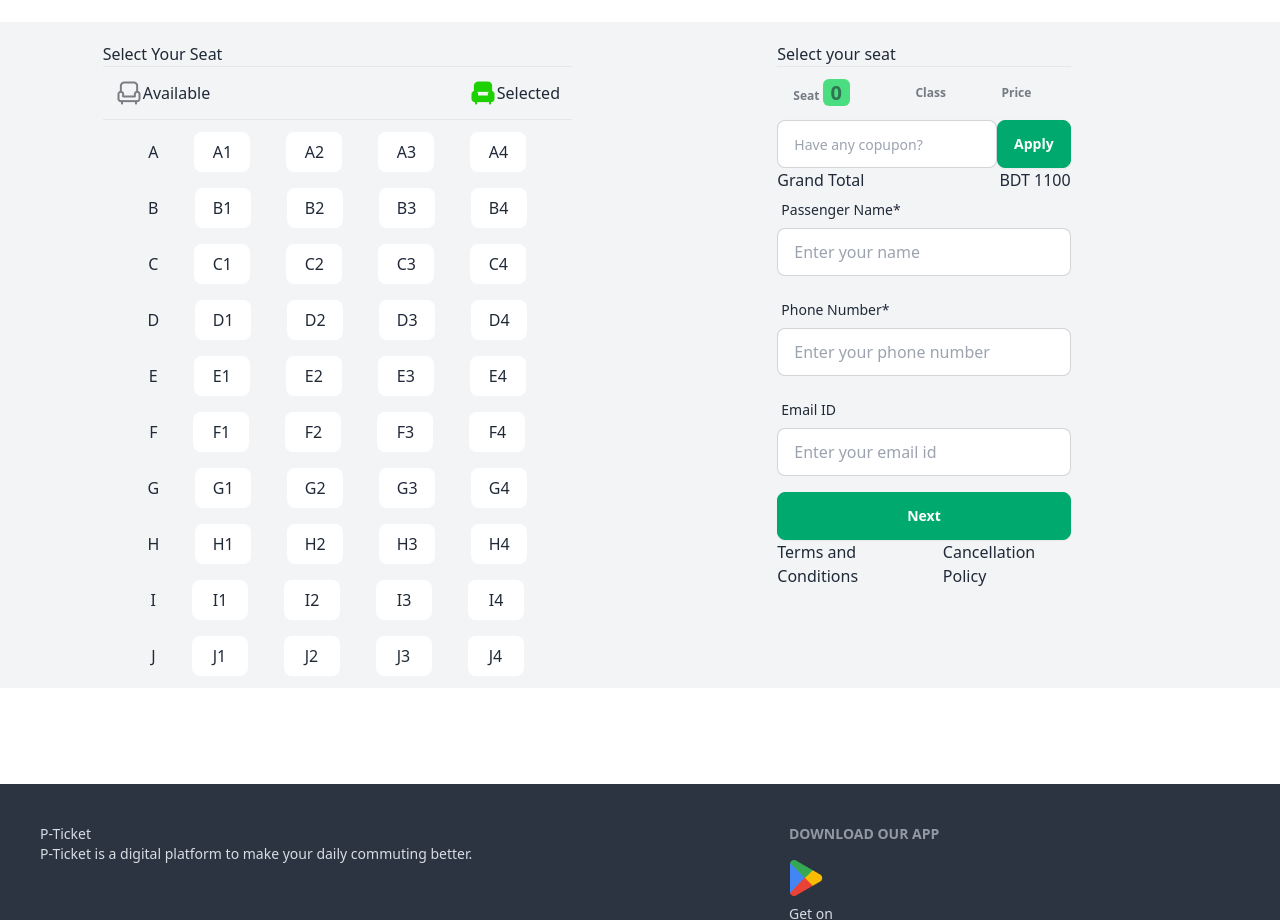
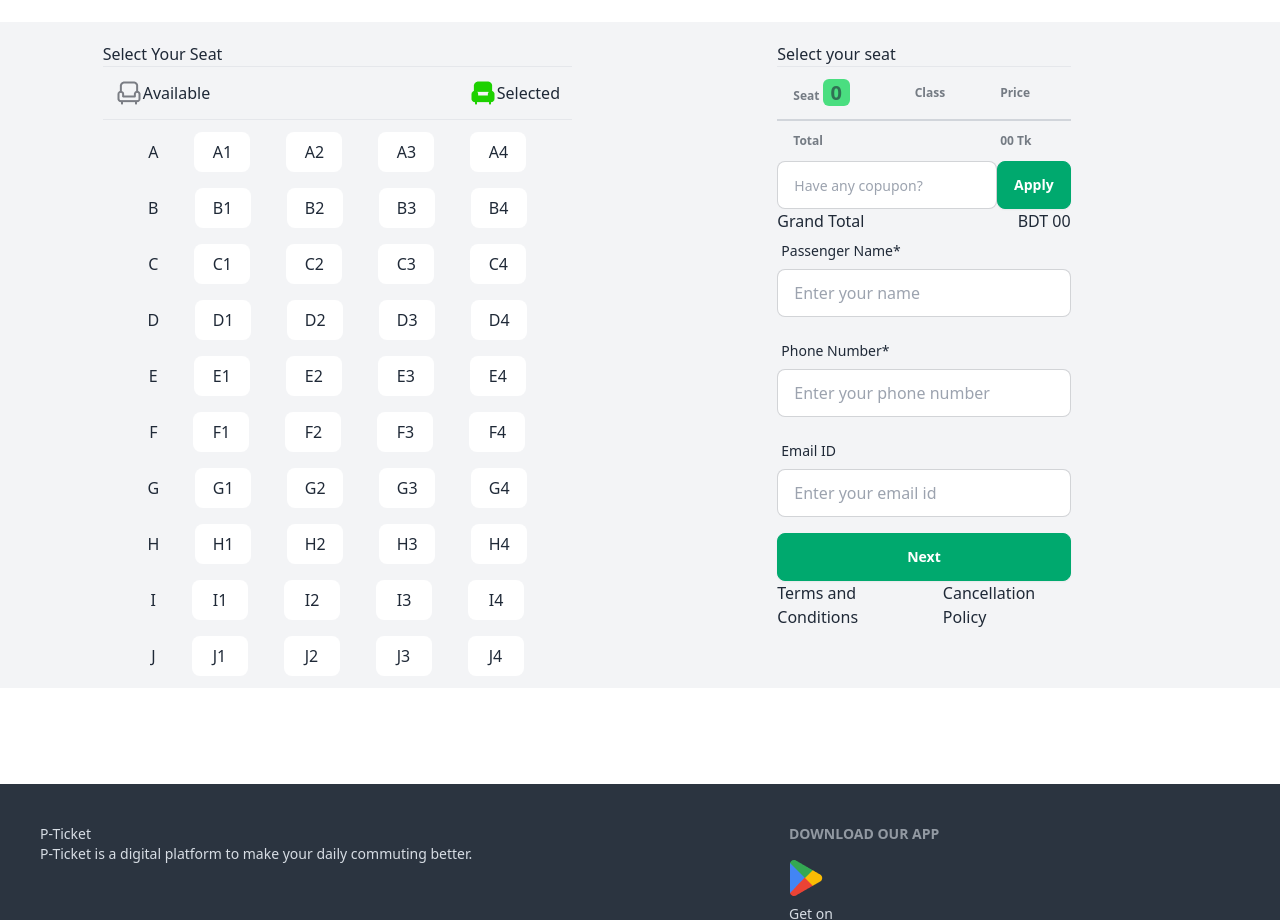
Before and after one commit to ahosanul81/assignment-5, a plain HTML site: page index.html in a window 1280 px wide. Shown: the part 1640-2560 px from the top of the page. Drawn offline with nearby package versions, Linux system fonts and the light colour scheme.

Commit message:
added js function

```diff
--- a/greenline.js
+++ b/greenline.js
@@ -47,6 +47,9 @@ for(const selectedTicket of tickets){
 
         const totalTicketPrice = parseInt(PerTicketPrice) * ticketCount
         setInnerText('grand-total', totalTicketPrice)
+
+        // total price
+        setInnerText('total-cost', totalTicketPrice)
 
 
         // discount by coupon
--- a/index.html
+++ b/index.html
@@ -386,6 +386,14 @@
                                     <td>BDT 1100</td>
                                 </tr> -->
                             </tbody>
+
+                            <tfoot class=" border-t-2 border-gray-300">
+                                <tr>
+                                    <td>Total</td>
+                                    <td></td>
+                                    <td><span id="total-cost">00</span> Tk</td>
+                                </tr>
+                            </tfoot>
                         </table>
                     </div>
 
@@ -396,7 +404,7 @@
 
                     <div class="flex justify-between">
                         <h4>Grand Total</h4>
-                        <h4>BDT <span id="grand-total">1100</span></h4>
+                        <h4>BDT <span id="grand-total">00</span></h4>
                     </div>
 
                     <label class="input-field form-control w-full max-w-xs">
```
